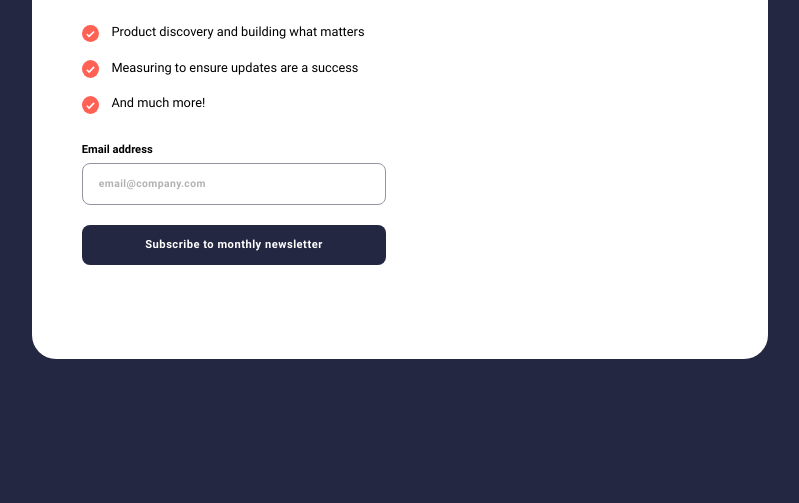
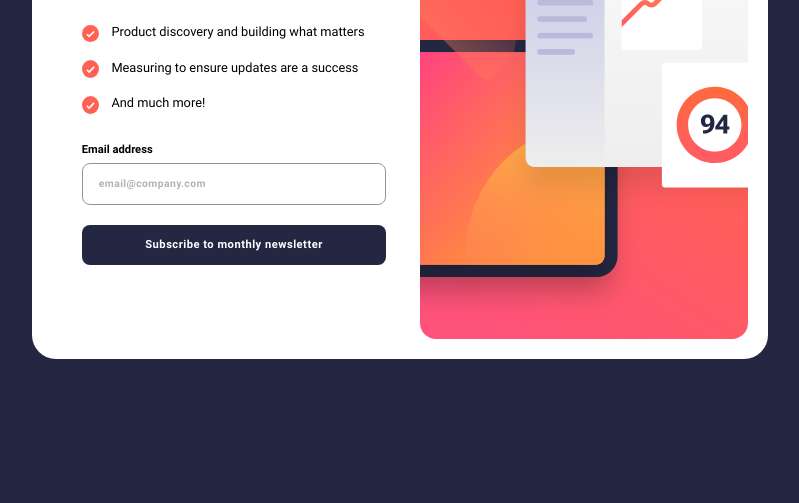
Before and after one commit to Deeokafor/fm-newsletter-sign-up-with-success-message-main, a website: page index.html in a window 1280 px wide. Shown: the part 297-800 px from the top of the page, without its empty margins (240-1039 px from the left). Drawn offline with Linux system fonts and the light colour scheme; the site is published under a folder, as on GitHub Pages, so addresses that start at the root find nothing.

Commit message:
fixed broken backgroundimage css url that points to the wrong directory in github pages production 'https://deeokafor.github.io/assets/images/<image.ext>' instead of 'https://deeokafor.github.io/<github repository>/assets/images/<image.ext>'.

```diff
--- a/index.html
+++ b/index.html
@@ -16,7 +16,7 @@
       <!-- hero start -->
       <div class="tw-h-1/3 md:tw-order-2 md:tw-h-[32rem] md:tw-w-1/2 md:tw-p-5">
         <div id="mobile_hero" class=""><img src="./assets/images/illustration-sign-up-mobile.svg" alt="" srcset="" class="tw-w-full md:tw-hidden"></div>
-        <div id="desktop_hero" class="tw-hidden md:tw-flex tw-flex-row tw-items-center tw-justify-end tw-bg-white tw-h-full tw-w-full tw-rounded-2xl tw-bg-[url('/.././assets/images/illustration-sign-up-desktop.svg')] tw-bg-cover tw-bg-no-repeat"></div>
+        <div id="desktop_hero" class="tw-hidden md:tw-flex tw-flex-row tw-items-center tw-justify-end tw-bg-white tw-h-full tw-w-full tw-rounded-2xl tw-bg-[url('../images/illustration-sign-up-desktop.svg')] tw-bg-cover tw-bg-no-repeat"></div>
       </div>
       <!-- hero end -->
 
```
Also changed, not shown: assets/css/output.css.
